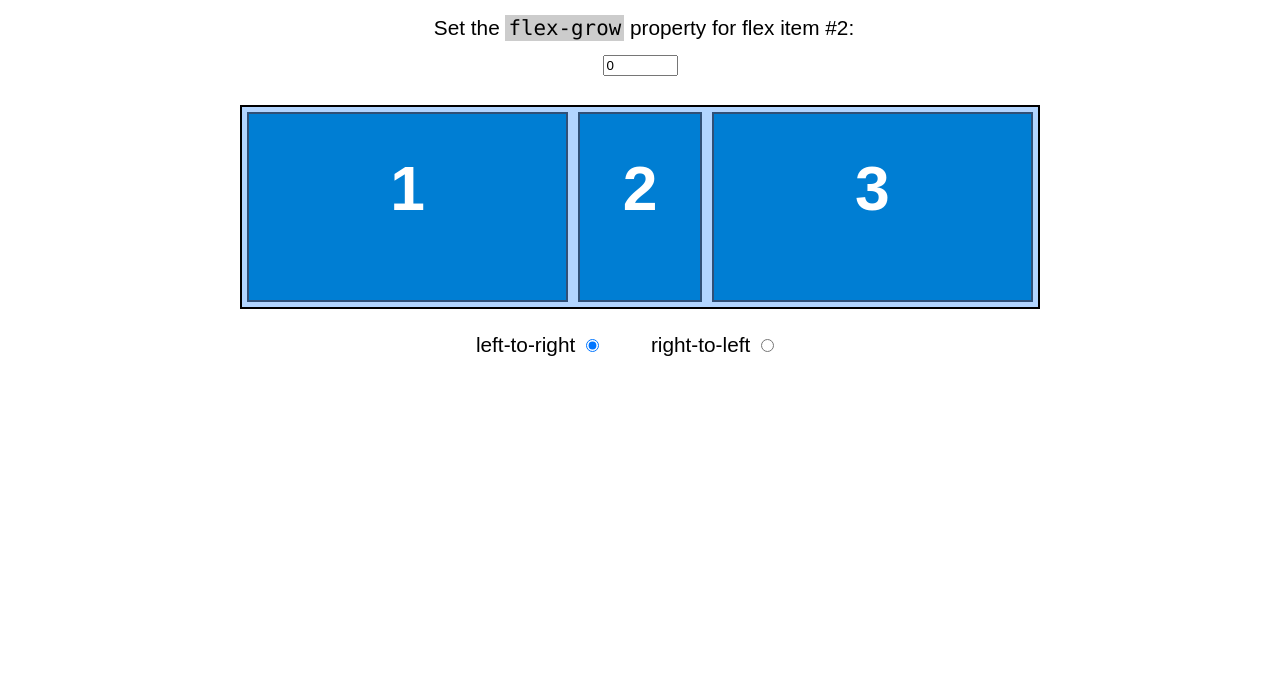
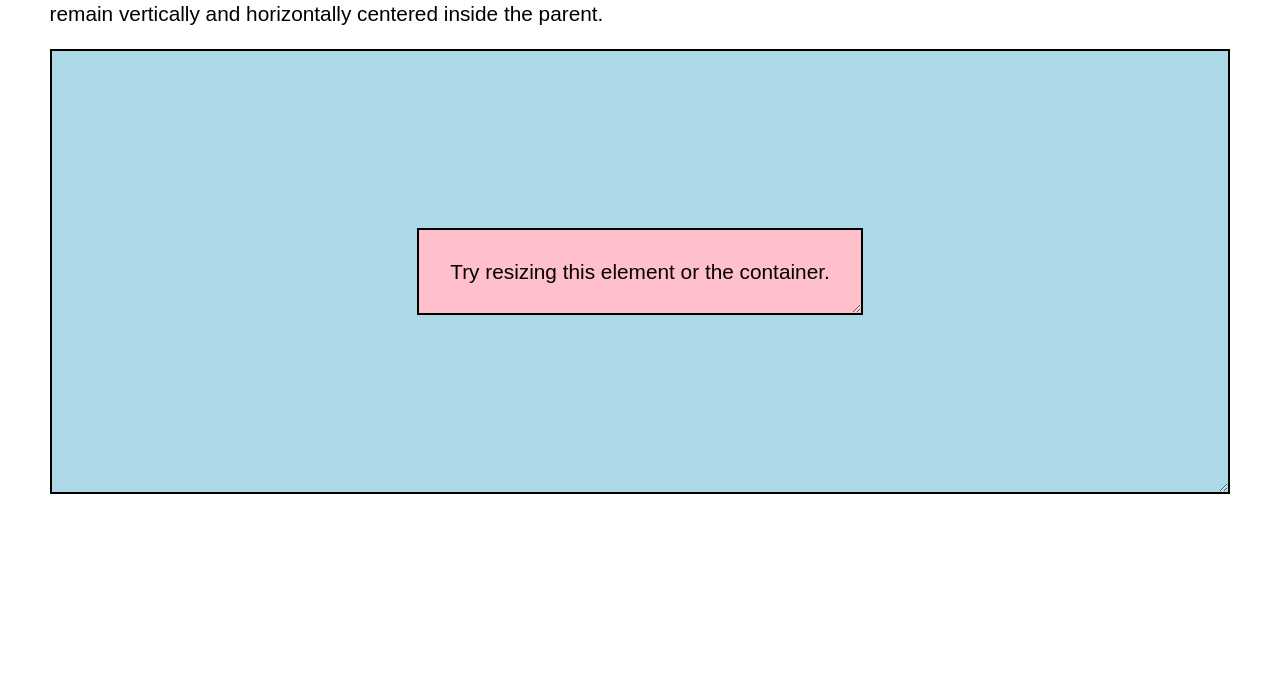
Before and after one commit to eapostol/flexbox-demos-02, a plain HTML site: page index.html in a window 1280 px wide. Shown: the part 114-800 px from the top of the page. Drawn offline with Linux system fonts and the light colour scheme.

Commit message:
dev: vertical centering

```diff
--- a/index.html
+++ b/index.html
@@ -1,24 +1,19 @@
-<html>
+<!doctype html>
+<html lang="en">
 <head>
-    <title>Introduction to Flexbox CSS</title>
-    <link type="text/css" rel="stylesheet" href="main.css">
+    <meta charset="UTF-8">
+    <meta name="viewport"
+          content="width=device-width, user-scalable=no, initial-scale=1.0, maximum-scale=1.0, minimum-scale=1.0">
+    <meta http-equiv="X-UA-Compatible" content="ie=edge">
+    <title>Vertical Centering with Flexbox</title>
+    <link rel="stylesheet" href="main.css">
 </head>
 <body>
-<main>
-    <h2>Defining Relative Growth of Flex Items: <br><code>flex-grow</code></h2>
-    <div class="btns">
-        <label for="flexgrow">Set the <code>flex-grow</code> property for flex item #2:<br><input type="number" value="0" min="0" max="30" step="1" id="flexgrow"></label>
-    </div>
-    <div class="container">
-        <div class="item">1</div>
-        <div class="item extra">2</div>
-        <div class="item">3</div>
-    </div>
-    <div class="dir">
-        <label for="ltr">left-to-right <input type="radio" value="ltr" name="direction" id="ltr" checked></label>
-        <label for="rtl">right-to-left <input type="radio" value="rtl" name="direction" id="rtl"></label>
-    </div>
-</main>
-<script lang="javascript" type="text/javascript" src="main.js"></script>
+    <h2>Vertical Centering with Flexbox</h2>
+    <p>Both the container and the child element are resizable using a bottom-right handle. Try resizing either of them. The child box will remain vertically and horizontally centered inside the parent.</p>
+
+    <main class="container">
+        <div class="item"><p>Try resizing this element or the container.</p></div>
+    </main>
 </body>
 </html>
--- a/main.css
+++ b/main.css
@@ -5,72 +5,47 @@ body {
   line-height: 1.4;
 }
 
-main {
-  max-width: 800px;
-  margin: 0 auto;
-}
-
 h2 {
   margin-top: 14px;
   text-align: center;
 }
 
-code {
-  font-family: Consolas, monospace;
-  background: #ccc;
-  padding: 1px 3px;
+.container {
+  display: flex;
+  align-items: center;
+  justify-content: center;
+  background: lightblue;
+  min-height: 90px;
+  min-width: 440px;
+  height: 400px;
+  padding: 1em;
+  border: solid 2px;
+  resize: both;
+  overflow: auto;
 }
 
-.btns {
+.item {
+  background: pink;
+  max-width: 60%;
+  min-width: 400px;
+  min-height: 2em;
+  text-align: center;
+  resize: both;
+  overflow: hidden;
+  border: solid 2px;
+  padding: 1em;
+  display: flex;
+  justify-content: center;
+  align-items: center;
+}
+
+.item p {
+  margin: 0;
   text-align: center;
 }
 
-.btns input {
-  width: 75px;
-  display: block;
-  margin: 12px auto 0;
+@media (max-width: 560px) {
+  .container, .item {
+    min-width: auto;
+  }
 }
-
-.dir {
-  text-align: center;
-}
-
-label {
-  margin-right: 1.3em;
-  padding: 8px;
-}
-
-.container {
-  min-height: 200px;
-  border: solid 2px;
-  margin-bottom: 1em;
-  background: #b2d5ff;
-  display: flex;
-}
-
-.ltr {
-  direction: ltr;
-}
-
-.rtl {
-  direction: rtl;
-}
-
-.item {
-  width: 15%;
-  background: #007ed3;
-  border: solid 2px #305077;
-  margin: 5px;
-  text-align: center;
-  font-size: 3em;
-  color: white;
-  font-weight: bold;
-  line-height: 2.4;
-  flex-grow: 1;
-}
-
-.extra {
-  flex-basis: auto;
-  flex-grow: 0;
-  flex-shrink: 1;
-}
```
Also changed, not shown: 1 other file.
